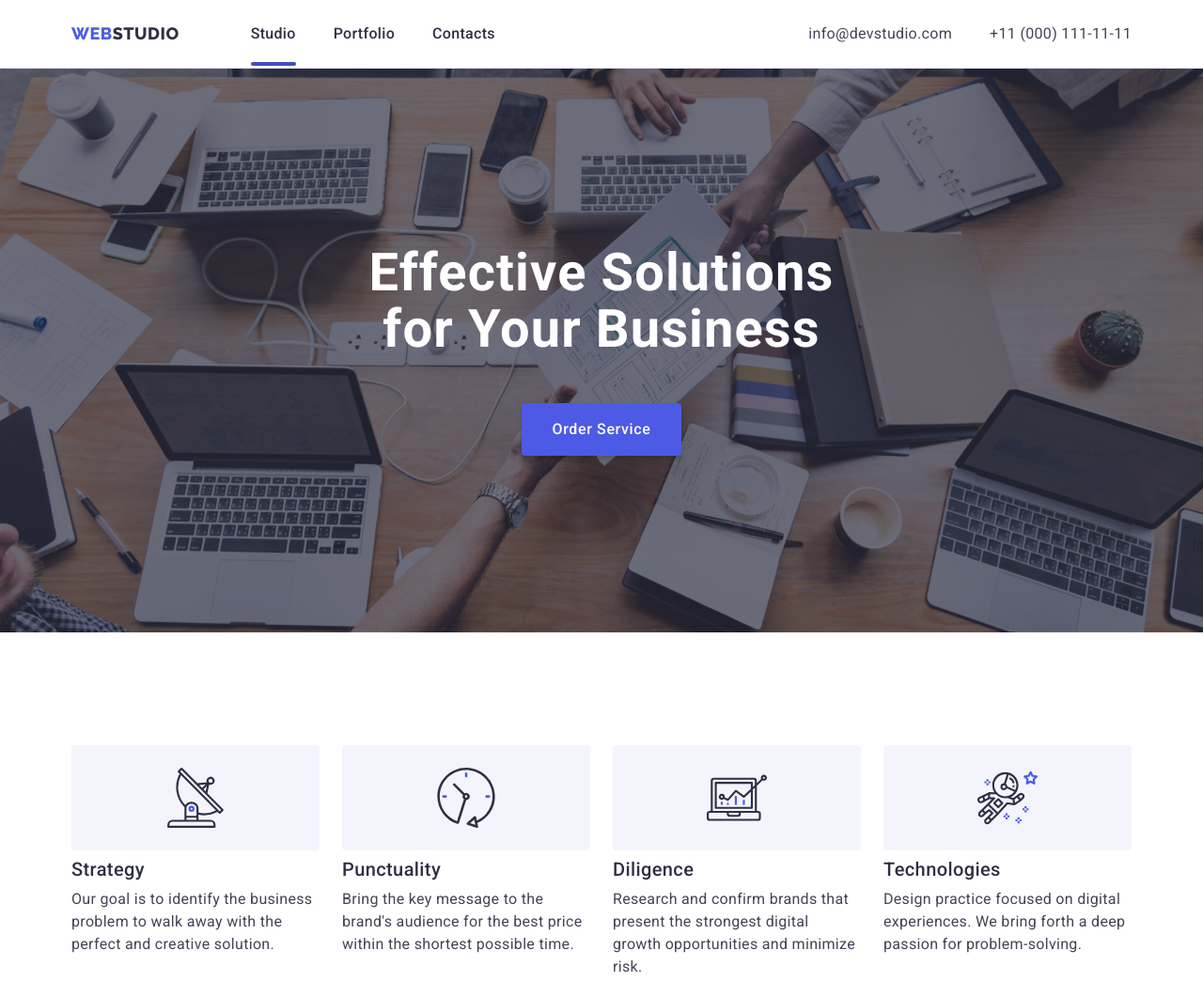
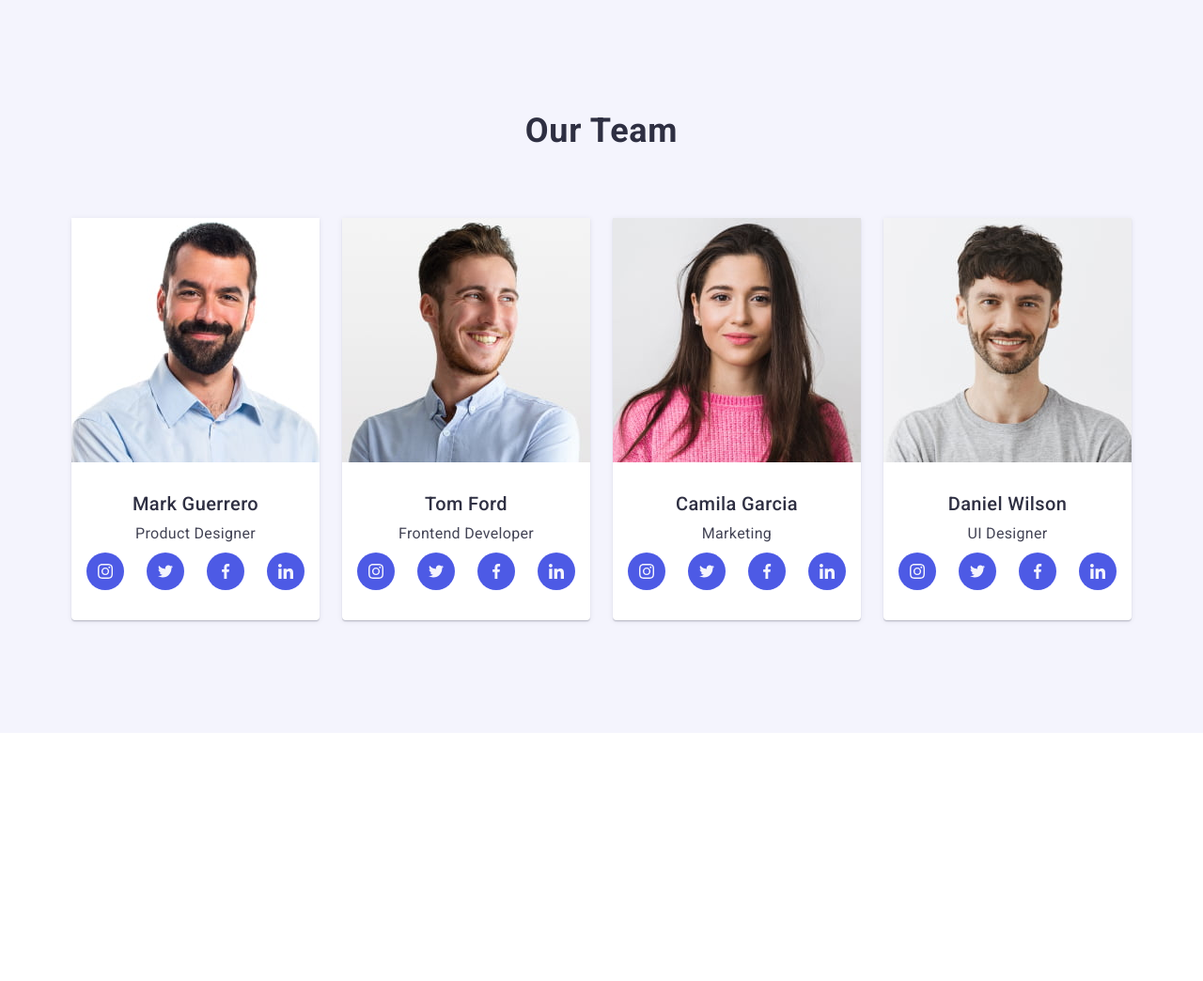
Before and after one commit to hladykzarina/Web-Studio, a plain HTML site: page index.html in a window 1280 px wide. Shown: the top 1044 px of the page at 94% size. After the commit the page ends 800 px from the top, so only its background shows below. Drawn offline with nearby package versions, Linux system fonts and the light colour scheme.

Commit message:
screen-team

```diff
--- a/css/styles.css
+++ b/css/styles.css
@@ -31,10 +31,43 @@ ul {
   padding-left: 0;
 }
 
+.section {
+  padding: 82px 0;
+}
+/* Tablet */
+@media only screen and (min-width: 768px) {
+  .section {
+    padding: 96px 0;
+  }
+}
+/* Desktop */
+@media only screen and (min-width: 1158px) {
+  .section {
+    padding: 120px 0;
+  }
+}
+
 .container {
-  width: 1158px;
+  /* Basic Styles */
+  min-width: 396px;
+  max-width: 428px;
+  padding: 0 16px;
   margin: 0 auto;
-  padding: 0 15px;
+}
+
+/* Tablet */
+@media only screen and (min-width: 768px) {
+  .container {
+    max-width: 744px;
+  }
+}
+
+/* Desktop */
+@media only screen and (min-width: 1158px) {
+  .container {
+    max-width: 1158px;
+    padding: 0 15px;
+  }
 }
 
 .header {
@@ -305,7 +338,12 @@ ul {
 
 .team-members {
   background-color: #f4f4fd;
-  padding: 120px 0;
+}
+
+@media only screen and (min-width: 768px) and (max-width: 1157px) {
+  .team-members {
+    max-width: 428px;
+  }
 }
 
 .team-icons-list {
@@ -354,7 +392,22 @@ ul {
 
 .team-members-list {
   display: flex;
-  gap: 24px;
+  flex-direction: column;
+  align-items: center;
+  row-gap: 72px;
+  column-gap: 24px;
+}
+/* Tablet */
+@media only screen and (min-width: 768px) {
+  .team-members-list {
+  }
+}
+/* Desktop */
+@media only screen and (min-width: 1158px) {
+  .team-members-list {
+    flex-direction: row;
+    align-items: start;
+  }
 }
 
 .team-members-item {
@@ -366,11 +419,17 @@ ul {
   box-shadow: 0px 1px 6px rgba(46, 47, 66, 0.08),
     0px 1px 1px rgba(46, 47, 66, 0.16), 0px 2px 1px rgba(46, 47, 66, 0.08);
   border-radius: 0px 0px 4px 4px;
-  width: calc((100% - 3 * 24px) / 4);
+  width: calc((1 - 1 * 24px) / 1);
 }
 
 .team-name-text {
   padding: 32px 0;
+}
+
+img {
+  display: block;
+  width: 100%;
+  height: auto;
 }
 
 .team-members-pictures {
--- a/index.html
+++ b/index.html
@@ -18,6 +18,7 @@
     <link rel="stylesheet" href="css/styles.css" />
   </head>
   <body>
+    <!--
     <header class="header">
       <div class="header-container container">
         <nav class="navigation">
@@ -56,8 +57,9 @@
         </address>
       </div>
     </header>
-
+-->
     <main>
+      <!--
       <section class="hero">
         <div class="container">
           <h1 class="header-hero">Effective Solutions for Your Business</h1>
@@ -66,10 +68,10 @@
           </button>
         </div>
       </section>
-
+-->
+<!--
       <section class="features-section">
         <div class="container">
-          <!-- Hidden header -->
           <h2 class="hidden-header" hidden>Features</h2>
           <ul class="features-list list">
             <li class="features-list-item">
@@ -158,9 +160,10 @@
           </ul>
         </div>
       </section>
+    -->
 
-      <section class="team-members">
-        <div class="container">
+      <section class="team-members section">
+        <div class="team-container container">
           <h2 class="team-members-header">Our Team</h2>
           <ul class="team-members-list list">
             <li class="team-members-item">
@@ -339,7 +342,7 @@
           </ul>
         </div>
       </section>
-
+<!--
       <section class="section-customers">
         <div class="container">
           <h2 class="customers-title">Customers</h2>
@@ -456,6 +459,7 @@
         </div>
       </div>
     </footer>
+    -->
 
     <!--Modal Window-->
     <div class="backdrop is-hidden" data-modal>
```
